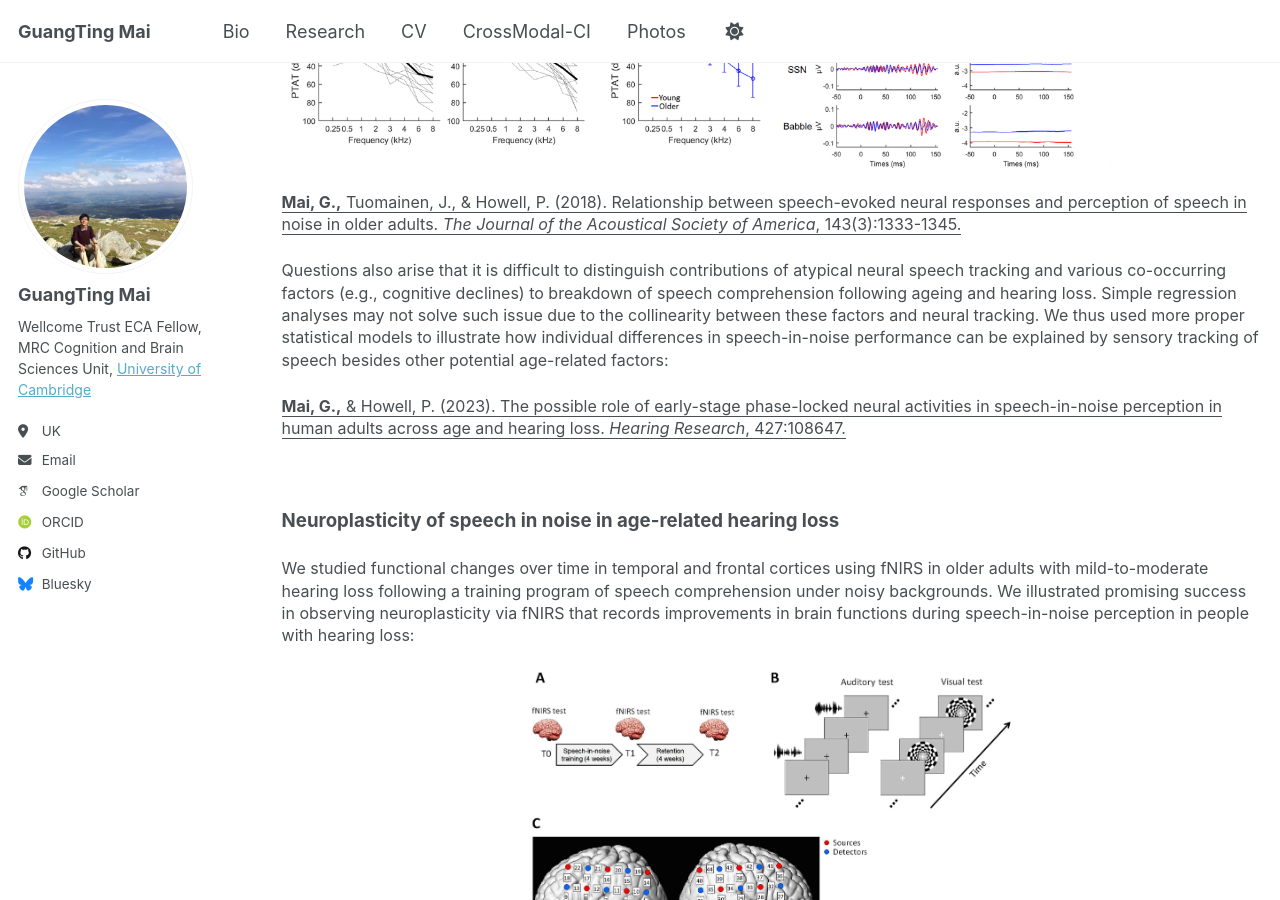
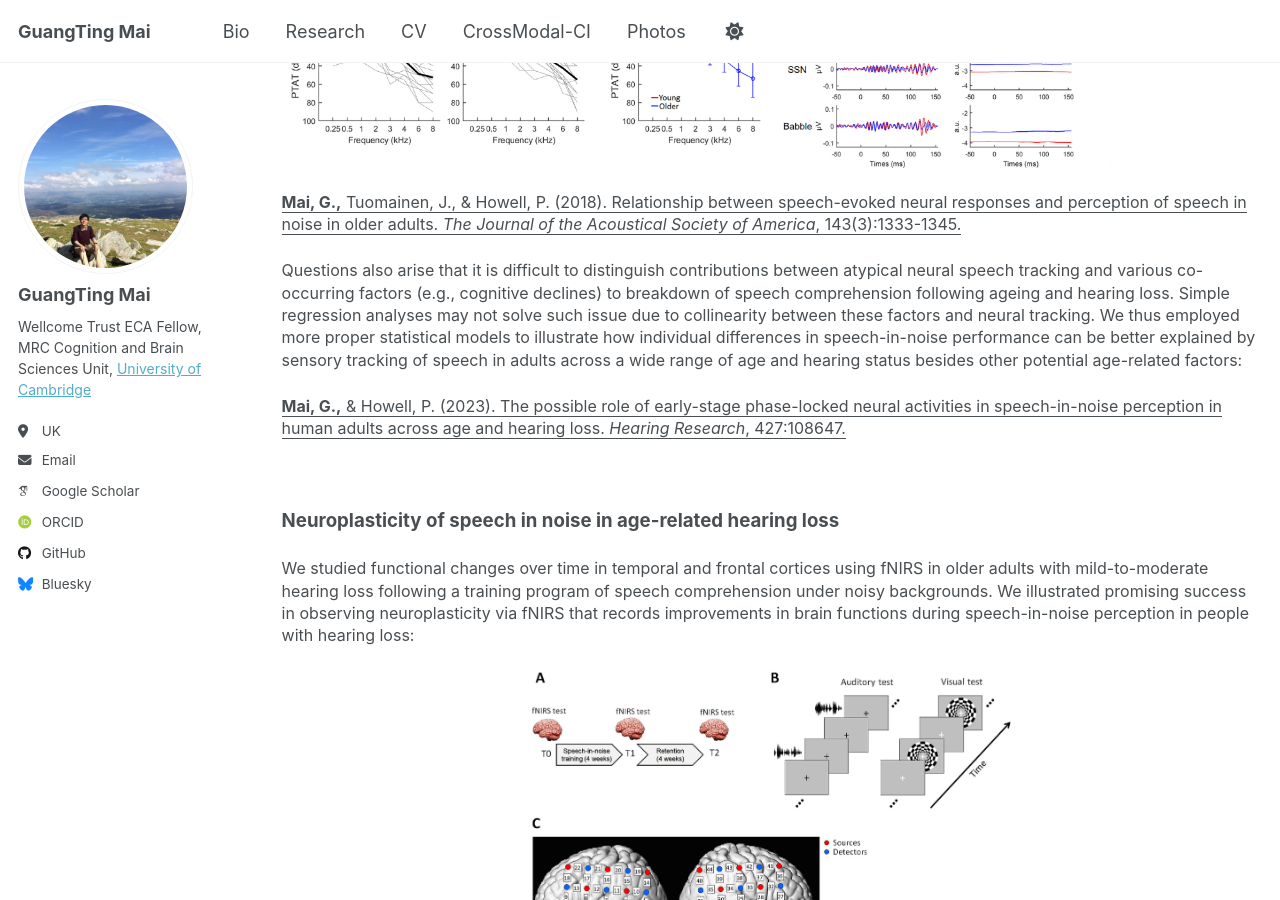
Before and after one commit to guangtingmai/guangtingmai.github.io, a Jekyll site: the page built from _pages/neuraltrack-hearingloss.html, in a window 1280 px wide and 900 px high, scrolled down 382 px. Built offline with Jekyll 4.4.1, drawn with Linux system fonts in a browser that asks for light colours; some web fonts are replaced.

Commit message:
Update neuraltrack-hearingloss.html

```diff
--- a/_pages/neuraltrack-hearingloss.html
+++ b/_pages/neuraltrack-hearingloss.html
@@ -18,10 +18,10 @@
 </p>
 <p><span style="font-size: 12pt;line-height: 1.4;display: block;margin-bottom: 0.1vh"><a href="https://pubs.aip.org/asa/jasa/article-abstract/143/3/1333/609610/Relationship-between-speech-evoked-neural?redirectedFrom=fulltext" style="color:inherit; text-decoration:none;"><u><strong>Mai, G.,</strong> Tuomainen, J., & Howell, P. (2018). Relationship between speech-evoked neural responses and perception of speech in noise in older adults. <i>The Journal of the Acoustical Society of America</i>, 143(3):1333-1345.</u></a></span></p>
 <p><span style="font-size: 12pt;line-height: 1.4;display: block;margin-bottom: 0.1vh">Questions also arise that it is difficult to distinguish
-  contributions of atypical neural speech tracking and various co-occurring factors (e.g., cognitive declines) to breakdown of speech comprehension
-  following ageing and hearing loss. Simple regression analyses may not solve such issue due to the collinearity between these factors and neural
-  tracking. We thus used more proper statistical models to illustrate how individual differences in speech-in-noise performance can be explained by
-  sensory tracking of speech besides other potential age-related factors:</span></p>
+  contributions between atypical neural speech tracking and various co-occurring factors (e.g., cognitive declines) to breakdown of speech comprehension
+  following ageing and hearing loss. Simple regression analyses may not solve such issue due to collinearity between these factors and neural
+  tracking. We thus employed more proper statistical models to illustrate how individual differences in speech-in-noise performance can be better
+  explained by sensory tracking of speech in adults across a wide range of age and hearing status besides other potential age-related factors:</span></p>
 <p><span style="font-size: 12pt;line-height: 1.4;display: block;margin-bottom: 0.1vh"><a href="https://www.sciencedirect.com/science/article/pii/S0378595522002155" style="color:inherit; text-decoration:none;"><u><strong>Mai, G.,</strong> & Howell, P. (2023). The possible role of early-stage phase-locked neural activities in speech-in-noise perception in human adults across age and hearing loss. <i>Hearing Research</i>, 427:108647.</u></a></span></p>
 <br>
 <p><span style="font-size: 14pt;line-height: 1.4;display: block;margin-bottom: 0.1vh"><strong>Neuroplasticity of speech in noise in age-related hearing loss</strong></span></p>
```
